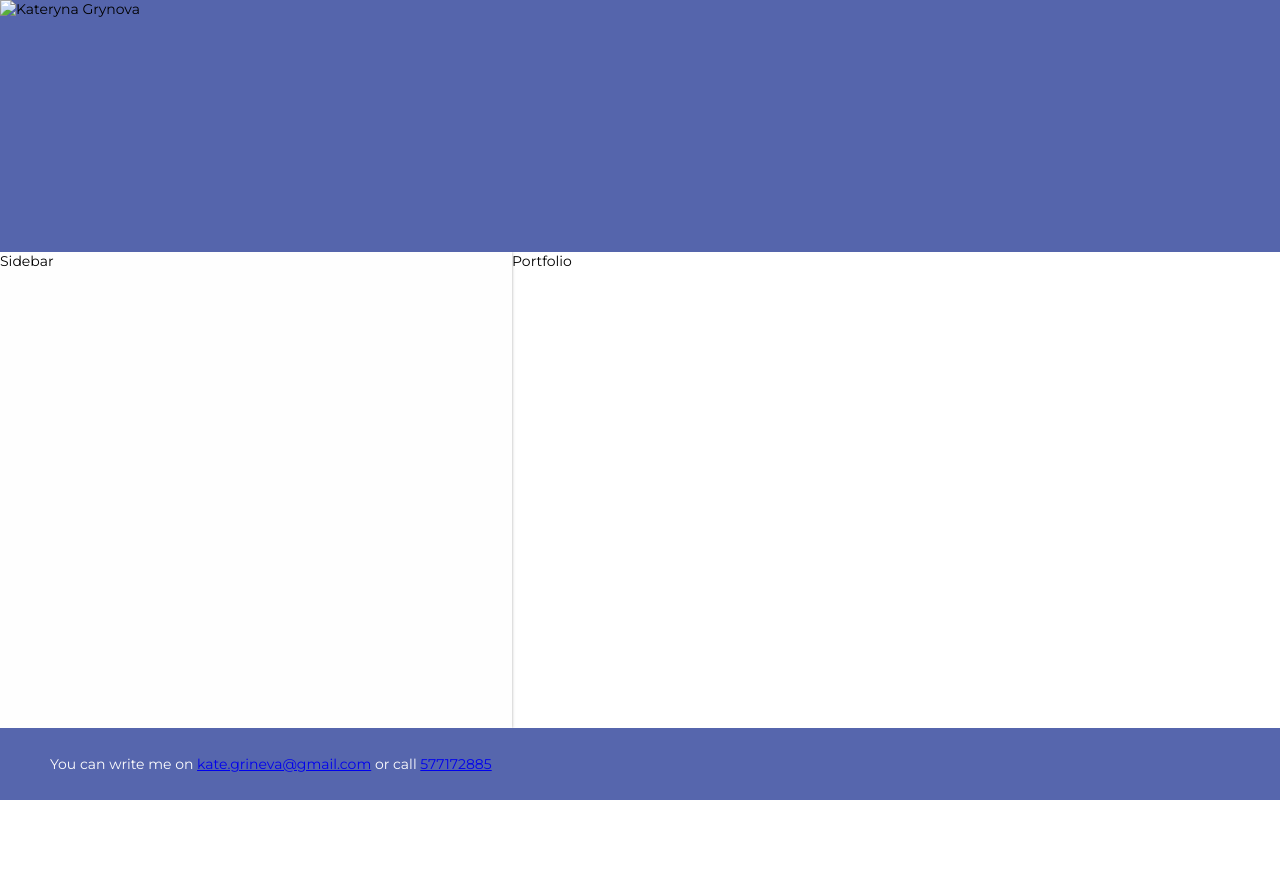
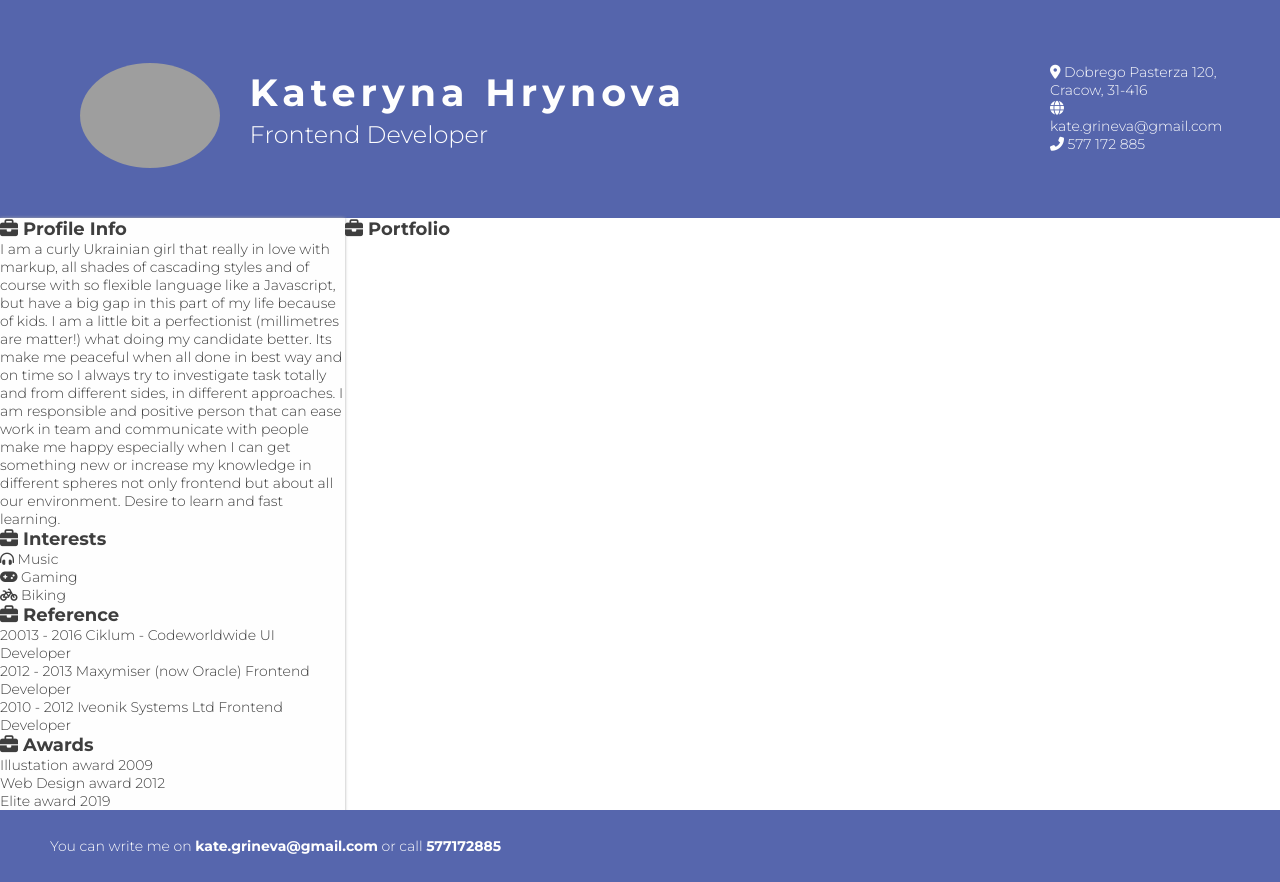
Before and after one commit to kategrineva/rsschool-cv, a plain HTML site: page index.html in a window 1280 px wide. Before the commit the page ends 800 px from the top, so only its background shows below. Drawn offline with Linux system fonts and the light colour scheme; grey boxes are pictures that could not be loaded.

Commit message:
feat: add content to layout and style it a bit

```diff
--- a/css/main.css
+++ b/css/main.css
@@ -9,24 +9,106 @@
 html {
     font-family: 'Montserrat', Arial, serif;
     font-size: 14px;
-    width: 100%;
+    font-weight: 300;
+    color: #3e3e3e;
     height: 100%;
+    min-width: 900px;
 }
 
 body {
     position: relative;
-    width: 100%;
     height: 100%;
 }
+
+/* + common styles */
+
+/* Clear floats after the columns */
+.clearfix:after {
+    content: ".";
+    visibility: hidden;
+    display: block;
+    height: 0;
+    clear: both;
+ }
+
+.inline-block {
+    display: inline-block;
+    vertical-align: top;
+}
+
+.vertical-middle {
+    vertical-align: middle;
+}
+
+.text-center {
+    text-align: center;
+}
+
+.right {
+    float: right;
+}
+
+h1 {
+    font-size: 38px;
+}
+
+h2 {
+    font-size: 18px;
+}
+
+a {
+    color: #fefefe;
+    text-decoration: none;
+}
+
+a:hover {
+    color: #aaa;
+    text-decoration: none;
+}
+
+ul {
+    list-style-type: none;
+}
+
+address {
+    font-style: normal;
+}
+
+/* - common styles */
 
 /* + HEADER */
 
 header {
     background: #5565AC;
-    height: 252px;
-    position: absolute;
-    top: 0;
-    width: 100%;
+    color: #fefefe;
+    padding: 63px 50px 50px 80px;
+    overflow: hidden;
+}
+
+header h1 {
+    line-height: 55px;
+    margin-top: -17px;
+    letter-spacing: 5px;
+}
+
+.user-position {
+    font-size: 24px;
+}
+
+.user-info img {
+    width: 140px;
+    border-radius: 100%;
+    margin-right: 26px;
+}
+
+.contacts {
+    max-height: 100%;
+    max-width: 180px;
+    overflow: hidden;
+}
+
+.contacts a {
+    font-weight: 300;
 }
 
 /* - HEADER */
@@ -34,30 +116,31 @@ header {
 
 /* + MAIN CONTENT */
 
+.conteiner {
+    overflow: hidden;
+    min-height: 100%;
+    padding: 0 0 72px;
+}
+
 main {
-    overflow: hidden;
     height: 100%;
-    padding: 252px 0 72px;
 }
 
 .sidebar-info {
     background: #fefefe;
+    width: 345px;
+    height: 100%;
     float: left;
-    width: 40%;
-    height: 100%;
     box-shadow: 0 0px 3px 0px #aaaaaa;
-}
-
-/* Clear floats after the columns */
-.sidebar-info:after {
-    content: "";
-    display: table;
-    clear: both;
+    padding-bottom: 500em;
+    margin-bottom: -500em;
 }
 
 .portfolio {
-    float: right;
-    width: 60% ;
+    margin-left: 345px;
+    height: 100%;
+    padding-bottom: 500em;
+    margin-bottom: -500em;
 }
 
 /* - MAIN CONTENT */
@@ -67,13 +150,16 @@ main {
 footer {
     background: #5666AD;
     color: #fefefe;
-    position: absolute;
-    left: 0;
-    bottom: 0;
-    width: 100%;
     padding: 0 50px;
     height: 72px;
+    margin-top: -72px;
     line-height: 72px;
+    position: relative;
+    z-index: 1;
+}
+
+footer a {
+    font-weight: bold;
 }
 
 /* - FOOTER */
--- a/index.html
+++ b/index.html
@@ -3,31 +3,122 @@
 <html lang="en">
 <head>
     <meta charset="utf-8">
-
-    <title>RS School CV Kateryna Grynova</title>
     <meta name="description" content="Markdown & Git Task">
     <meta name="author" content="Kateryna Hrynova">
 
-    <link rel="stylesheet" href="https://fonts.googleapis.com/css2?family=Montserrat">
+    <title>RS School CV Kateryna Grynova</title>
+
+    <link rel="stylesheet" href="https://fonts.googleapis.com/css2?family=Montserrat:100,200,300,400,500,600,700,900">
     <link rel="stylesheet" href="https://fonts.googleapis.com/css2?family=Open+Sans">
 
     <link rel="stylesheet" href="css/main.css">
+
+    <script src="https://kit.fontawesome.com/f6ce87b777.js" crossorigin="anonymous"></script>
 </head>
 
 <body>
-    <header>
-        <figcaption>
-            <img src="" alt="Kateryna Grynova"/>
-        </figcaption>
+    <div class="conteiner">
+        <header class="clearfix">
+            <address class="contacts right">
+                <ul>
+                    <li>
+                        <span class="fas fa-map-marker-alt"></span>
+                        <a href="http://maps.google.com/maps?q=Dobrego%20Pasterza%20120,%20Cracow,%2031-416" target="_blank">Dobrego Pasterza 120, Cracow, 31-416</a>
+                    </li>
+                    <li>
+                        <span class="fas fa-globe"></span>
+                        <a href="mailto:kate.grineva@gmail.com">kate.grineva@gmail.com</a>
+                    </li>
+                    <li>
+                        <span class="fas fa-phone-alt"></span>
+                        <a href="tel:+48577172885">577 172 885</a>
+                    </li>
+                </ul>
+            </address>
+            <div class="user-info">
+                <img class="inline-block vertical-middle" src="img/UserPhoto.jpg" alt="Kateryna Grynova"/>
+                <hgroup class="inline-block vertical-middle">
+                    <h1>Kateryna Hrynova</h1>
+                    <span class="user-position">Frontend Developer</span>
+                </hgroup>
+            </div>
         </header>
-    <main>
+        <main class="clearfix">
             <aside class="sidebar-info">
-            Sidebar
+                <section>
+                    <h2>
+                        <span class="fas fa-briefcase"></span> Profile Info
+                    </h2>
+                    <p>I am a curly Ukrainian girl that really in love with markup, all shades of cascading styles and of course with so flexible language like a Javascript, but have a big gap in this part of my life because of kids. I am a little bit a perfectionist (millimetres are matter!) what doing my candidate better. Its make me peaceful when all done in best way and on time so I always try to investigate task totally and from different sides, in different approaches. I am responsible and positive person that can ease work in team and communicate with people make me happy especially when I can get something new or increase my knowledge in different spheres not only frontend but about all our environment. Desire to learn and fast learning.</p>
+                </section>
+                <section>
+                    <h2>
+                        <span class="fas fa-briefcase"></span> Interests
+                    </h2>
+                    <ul>
+                        <li>
+                            <span class="fas fa-headphones-alt"></span>
+                            Music
+                        </li>
+                        <li>
+                            <span class="fas fa-gamepad"></span>
+                            Gaming
+                        </li>
+                        <li>
+                            <span class="fas fa-bicycle"></span>
+                            Biking
+                        </li>
+                    </ul>
+                </section>
+                <section>
+                    <h2>
+                        <span class="fas fa-briefcase"></span>
+                        Reference
+                    </h2>
+                    <ul>
+                        <li>
+                            20013 - 2016
+                            Ciklum - Codeworldwide
+                            UI Developer
+                        </li>
+                        <li>
+                            2012 - 2013
+                            Maxymiser (now Oracle)
+                            Frontend Developer
+                        </li>
+                        <li>
+                            2010 - 2012
+                            Iveonik Systems Ltd
+                            Frontend Developer
+                        </li>
+                    </ul>
+                </section>
+                <section>
+                    <h2>
+                        <span class="fas fa-briefcase"></span>
+                        Awards
+                    </h2>
+                    <ul>
+                        <li>
+                            Illustation award 2009
+                        </li>
+                        <li>
+                            Web Design award 2012
+                        </li>
+                        <li>
+                            Elite award 2019
+                        </li>
+                    </ul>
+                </section>
             </aside>
             <section class="portfolio">
+                <h2>
+                    <span class="fas fa-briefcase"></span>
                     Portfolio
+                </h2>
             </section>
         </main>
+    </div>
     <footer>
         You can write me on <a href="mailto:kate.grineva@gmail.com">kate.grineva@gmail.com</a> or call <a href="tel:+48577172885">577172885</a>
     </footer>
```
Also changed, not shown: 1 other file. Lines whose indentation alone changed are shown as unchanged.
